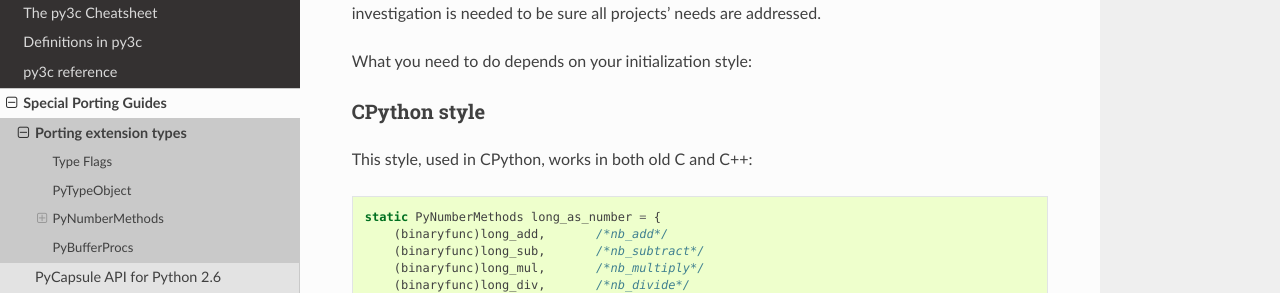
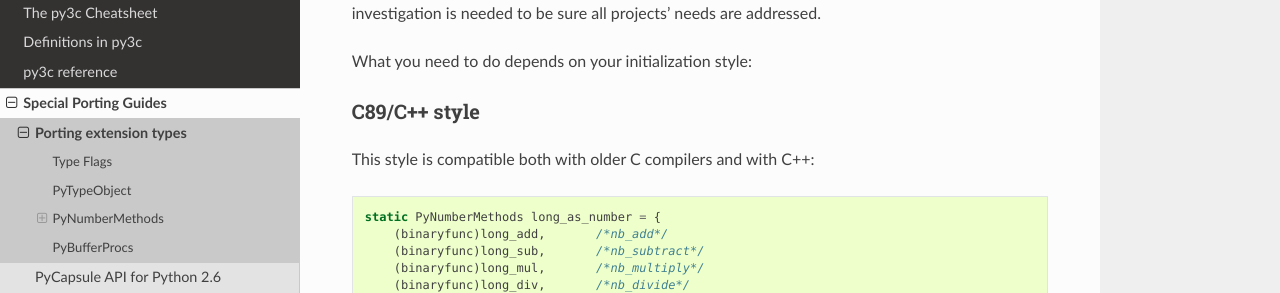
Before and after one commit to encukou/py3c, a Sphinx documentation site: the page built from doc/source/ext-types.rst, in a window 1280 px wide and 900 px high, scrolled down 1550 px. Shown: the part 162-455 px from the top of the window. Built offline with Sphinx 7.4.7 and the Read the Docs theme 2.0.0, drawn with Linux system fonts in a browser that asks for light colours.

Commit message:
Docs: Rename "CPython" initialization style to "C89/C++"

```diff
--- a/doc/source/ext-types.rst
+++ b/doc/source/ext-types.rst
@@ -103,10 +103,10 @@ are addressed.
 
 What you need to do depends on your initialization style:
 
-CPython style
+C89/C++ style
 .............
 
-This style, used in CPython, works in both old C and C++::
+This style is compatible both with older C compilers and with C++::
 
     static PyNumberMethods long_as_number = {
         (binaryfunc)long_add,       /*nb_add*/
```
